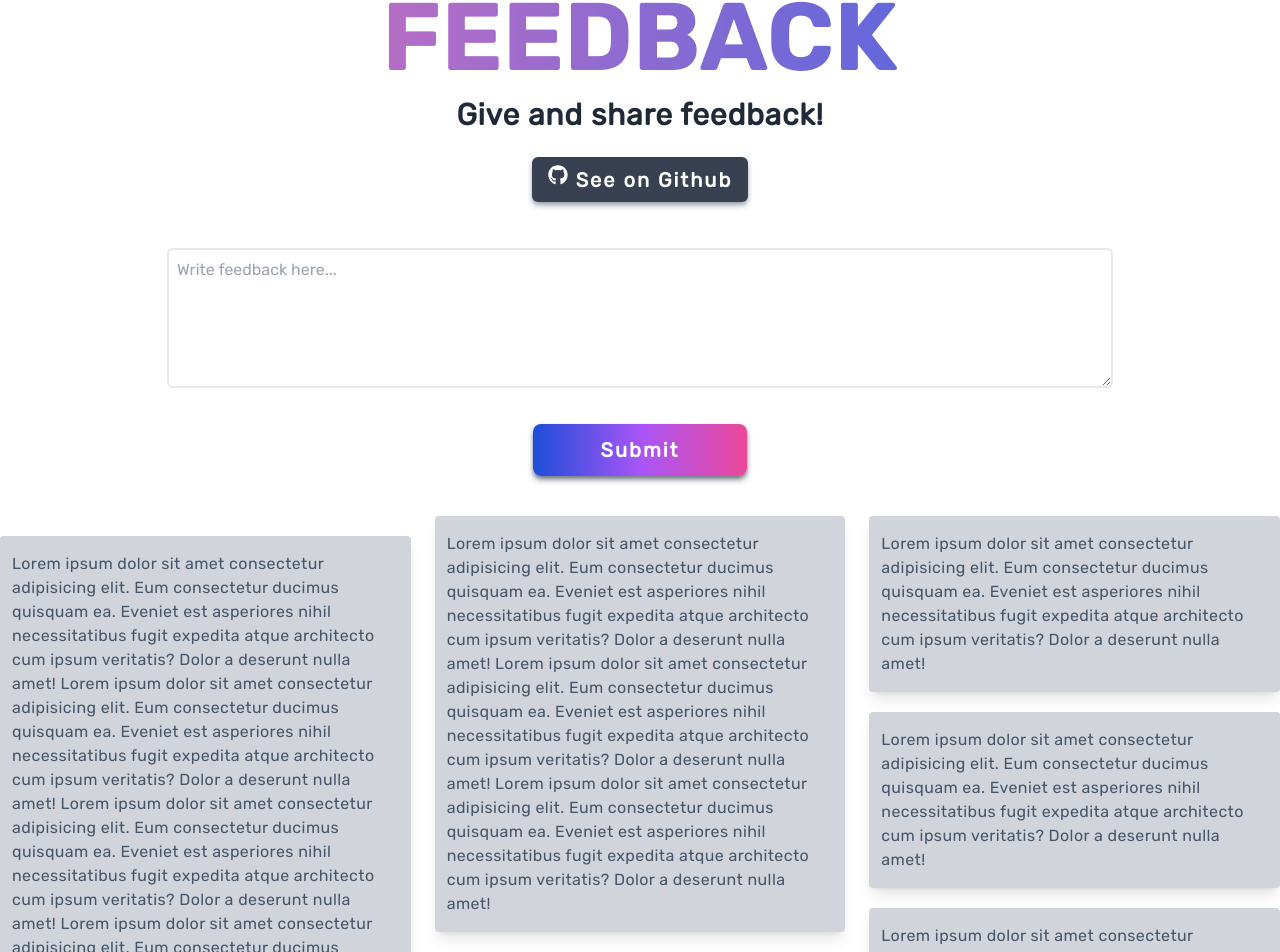
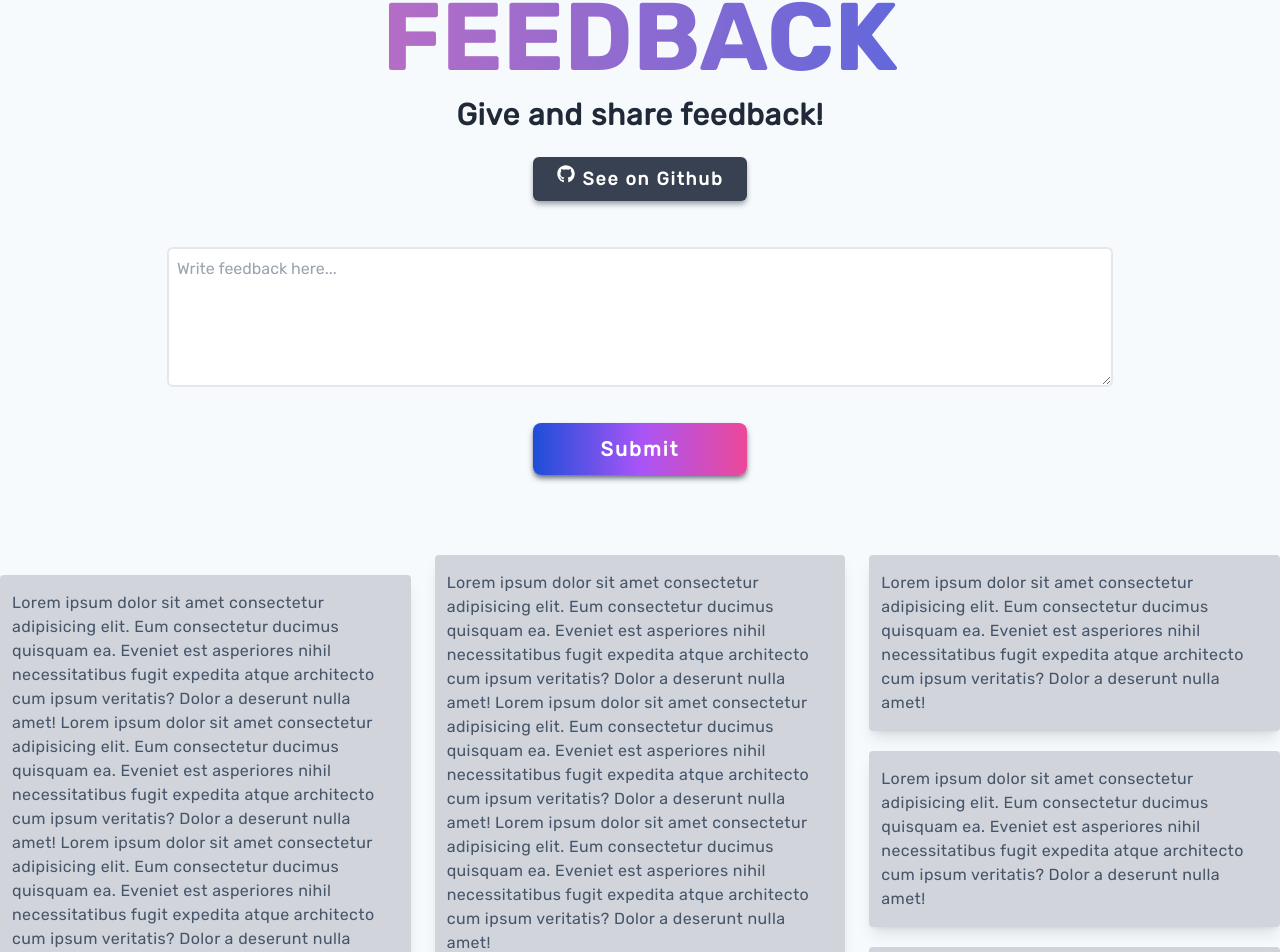
Before and after one commit to squerenix/feedback.js, a Next.js app: page / in a window 1280 px wide. Shown: the part 91-1043 px from the top of the page. Built offline with nearby package versions, Linux system fonts and the light colour scheme.

Commit message:
fix: change bg color

```diff
--- a/components/Comment.tsx
+++ b/components/Comment.tsx
@@ -4,7 +4,7 @@ import {NextComponentType} from 'next';
 const Comment: NextComponentType = () => {
     return (
         <>
-            <div className="masonry before:box-inherit after:box-inherit gap-5 mt-10 mb-10">
+            <div className="masonry before:box-inherit after:box-inherit gap-5 pt-20 pb-10">
                 <div className="break-inside py-4 px-3 bg-gray-300 rounded text-md font-medium font-rubik text-slate-600 shadow-lg hover:shadow-gray-400 hover:scale-105 duration-500 cursor-pointer tracking-wide">
                     Lorem ipsum dolor sit amet consectetur adipisicing elit. Eum consectetur ducimus quisquam ea. Eveniet est asperiores nihil necessitatibus fugit expedita atque architecto cum ipsum veritatis? Dolor a deserunt nulla amet!
                     Lorem ipsum dolor sit amet consectetur adipisicing elit. Eum consectetur ducimus quisquam ea. Eveniet est asperiores nihil necessitatibus fugit expedita atque architecto cum ipsum veritatis? Dolor a deserunt nulla amet!
--- a/components/Form.tsx
+++ b/components/Form.tsx
@@ -7,7 +7,7 @@ const Form: NextComponentType = () => {
                 <textarea name="inputArea" id="inputArea" cols={100} rows={5} className="focus:outline-2 outline outline-2 outline-gray-200 bg-white rounded p-2 mt-2 font-rubik" placeholder="Write feedback here..."></textarea>
             </div>
             <div className="text-center mt-8">
-                <button className="py-3  px-2 bg-gradient-to-r from-blue-700 via-purple-500 to-pink-500 w-2/12 rounded-lg font-semibold tracking-widest text-xl font-rubik text-white shadow-gray-500 shadow-md">Submit</button>
+                <button className="w-2/12 py-3  px-2 bg-gradient-to-r from-blue-700 via-purple-500 to-pink-500 rounded-lg hover:from-orange-300 hover:to-red-400 font-semibold tracking-widest text-xl font-rubik text-white shadow-gray-500 shadow-md">Submit</button>
             </div>
         </>
     );
--- a/components/Hero.tsx
+++ b/components/Hero.tsx
@@ -5,12 +5,12 @@ import {faGithub} from '@fortawesome/free-brands-svg-icons';
 const Hero: NextComponentType = () => {
     return (
         <>
-            <div className="text-center">
-                <h1 className="text-8xl text-transparent bg-clip-text bg-gradient-to-r from-pink-400 to-blue-600 mt-20 font-rubikBold tracking-normal">
+            <div className="text-center flex flex-col pt-20">
+                <h1 className="text-8xl text-transparent bg-clip-text bg-gradient-to-r from-pink-400 to-blue-600 font-rubikBold tracking-normal">
                     FEEDBACK
                 </h1>
                 <span className="text-3xl font-semibold font-rubik leading-loose text-gray-800 tracking-wide block">Give and share feedback!</span>
-                <a href="#" className="bg-gray-700 inline-block text-white text-xl font-semibold py-2 px-4 mt-3 rounded-md font-rubik tracking-widest hover:-skew-y-6 shadow-md shadow-gray-400 duration-300">
+                <a href="#" className="w-2/12 mx-auto bg-gray-700 inline-block text-white text-lg font-semibold py-2 px-4 mt-3 rounded-md font-rubik tracking-widest hover:-skew-y-6 shadow-md shadow-gray-400 duration-300">
                     <FontAwesomeIcon icon={faGithub} className="mr-2 inline mb-1" width={20} />
                     See on Github
                 </a>
--- a/pages/index.tsx
+++ b/pages/index.tsx
@@ -6,7 +6,7 @@ import Hero from '../components/Hero';
 
 const Home: NextPage = () => {
     return (
-        <div>
+        <div className="bg-[#f7fafc]">
             <div className="container mx-auto">
                 <Head>
                     <title>Feedback</title>
```
